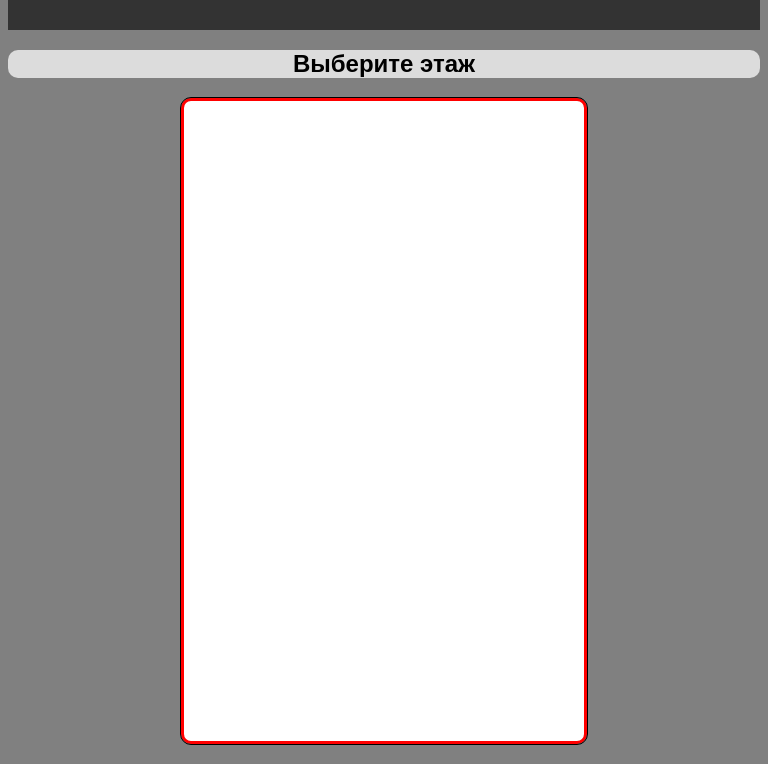
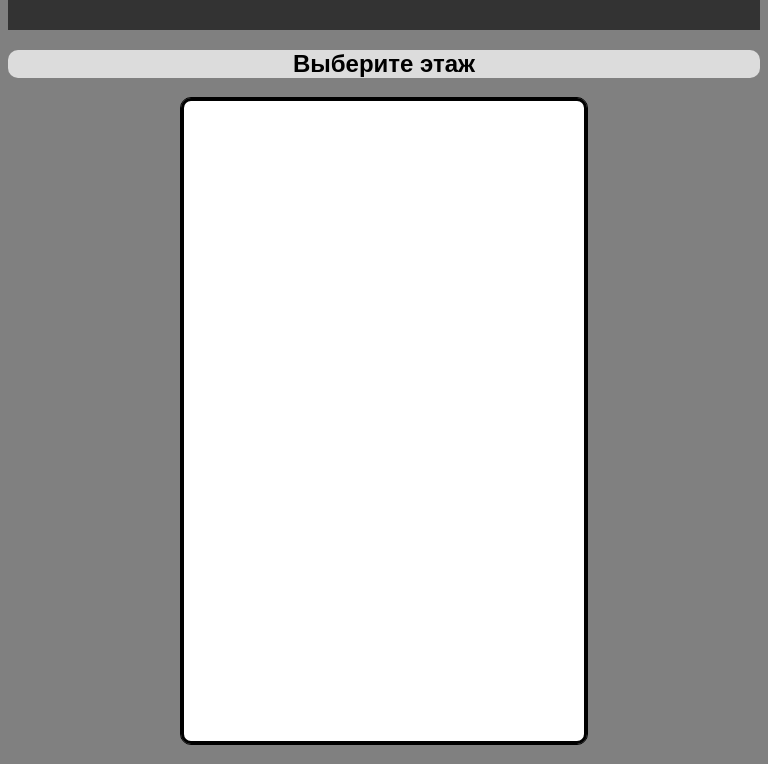
Before and after one commit to nagibator524/nis, a plain HTML site: page index.html in a window 768 px wide. Shown: the part 70-834 px from the top of the page. Drawn offline with Linux system fonts and the light colour scheme.

Commit message:
Update styles.css

```diff
--- a/state/css/styles.css
+++ b/state/css/styles.css
@@ -53,7 +53,7 @@ h2
         width: 25rem;	height: 40rem;
         background: white;
         outline: 1px solid #000;
-        border: 3px solid red;
+        border: 3px solid black;
         border-radius: 10px;
 
 
```
